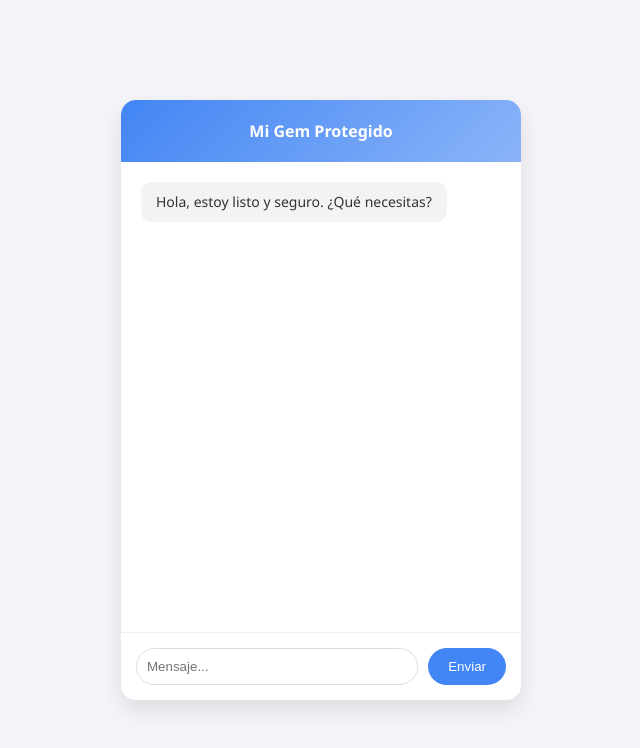
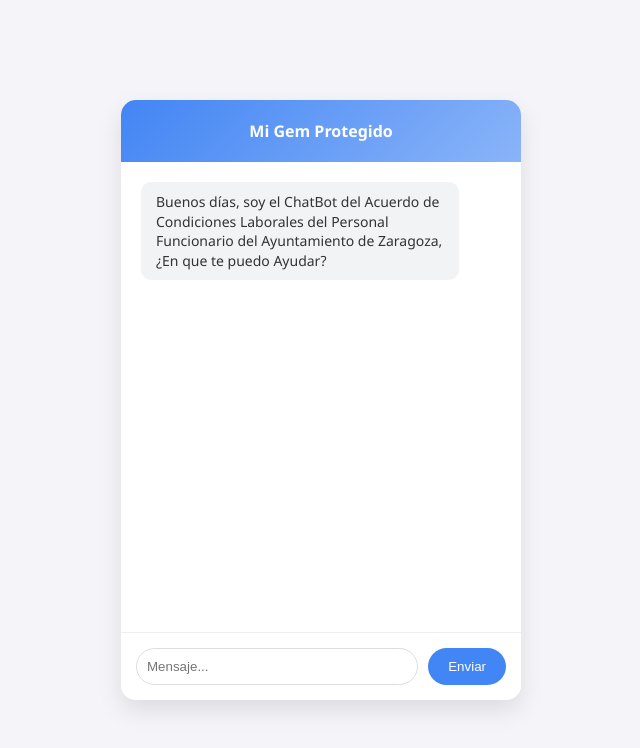
Before and after one commit to sindicatostaz-star/mi-gem-chat, a website: page public/index.html in a window 1280 px wide. Shown: the whole page, without its empty margins (319-959 px from the left). Drawn offline with Linux system fonts and the light colour scheme.

Commit message:
Update index.html

```diff
--- a/public/index.html
+++ b/public/index.html
@@ -23,7 +23,7 @@
     <div class="chat-container">
         <div class="chat-header">Mi Gem Protegido</div>
         <div class="chat-box" id="chatBox">
-            <div class="message ai-msg">Hola, estoy listo y seguro. ¿Qué necesitas?</div>
+            <div class="message ai-msg">Buenos días, soy el ChatBot del Acuerdo de Condiciones Laborales del Personal Funcionario del Ayuntamiento de Zaragoza, ¿En que te puedo Ayudar?</div>
         </div>
         <div class="loading" id="loadingIndicator">Pensando...</div>
         <div class="input-area">
```
